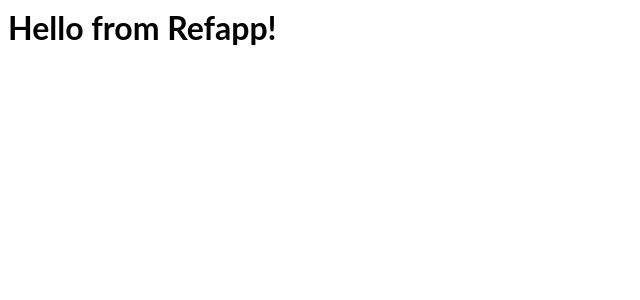
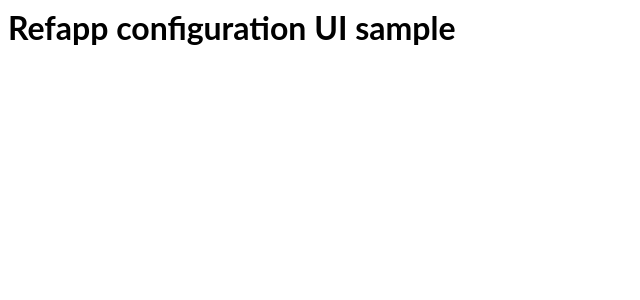
Before and after one commit to ref-app/refapp-api, a React (Create React App) app in the folder react-sample/: page / in a window 1280 px wide. Shown: the top 300 px of the page, without its empty margins (0-640 px from the left). Built offline with nearby package versions, Linux system fonts and the light colour scheme; no server answers.

Commit message:
title change

```diff
--- a/react-sample/src/App.tsx
+++ b/react-sample/src/App.tsx
@@ -18,7 +18,7 @@
 
   return (
     <div>
-      <h1>Hello from Refapp!</h1>
+      <h1>Refapp configuration UI sample</h1>
       {atsConfig && <AtsConfigPreview configFields={atsConfig.config.fields} />}
     </div>
   );
```
